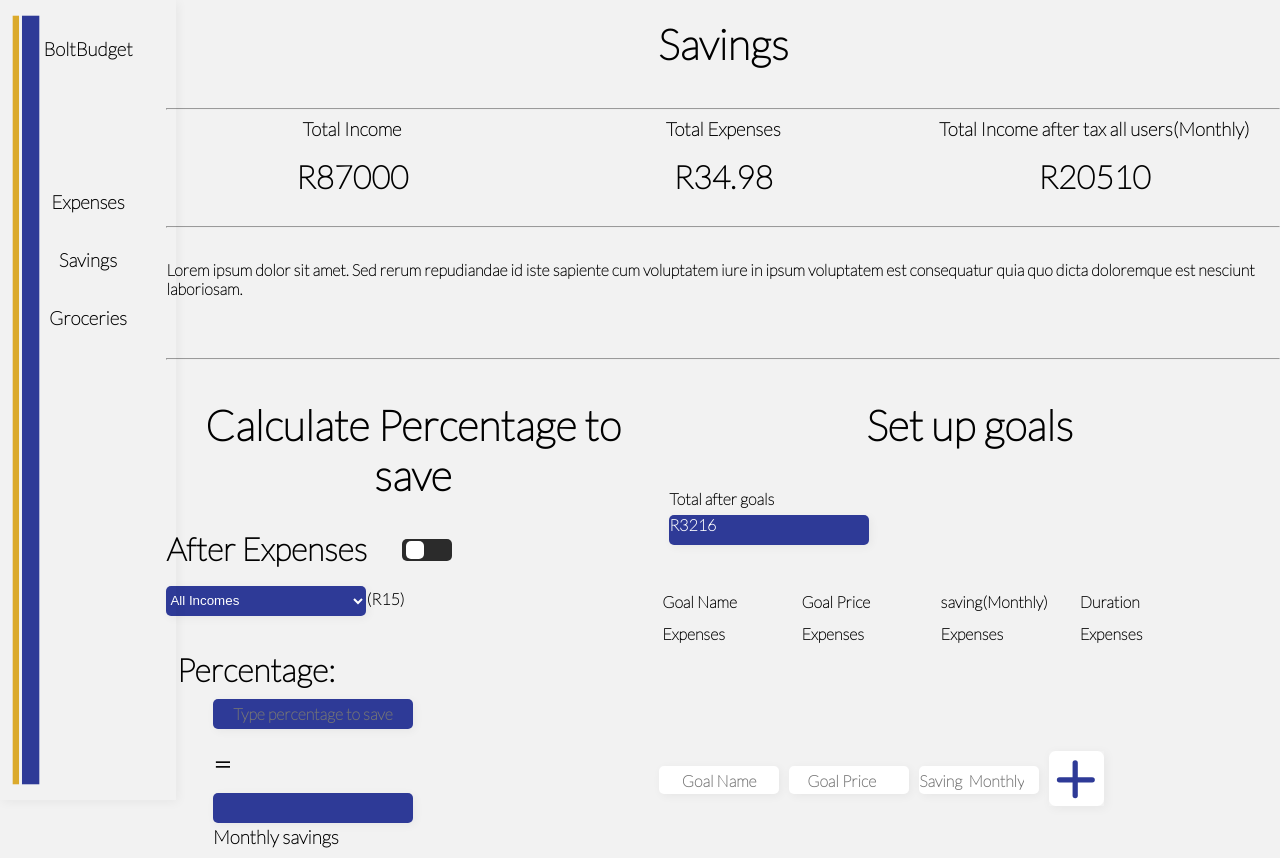
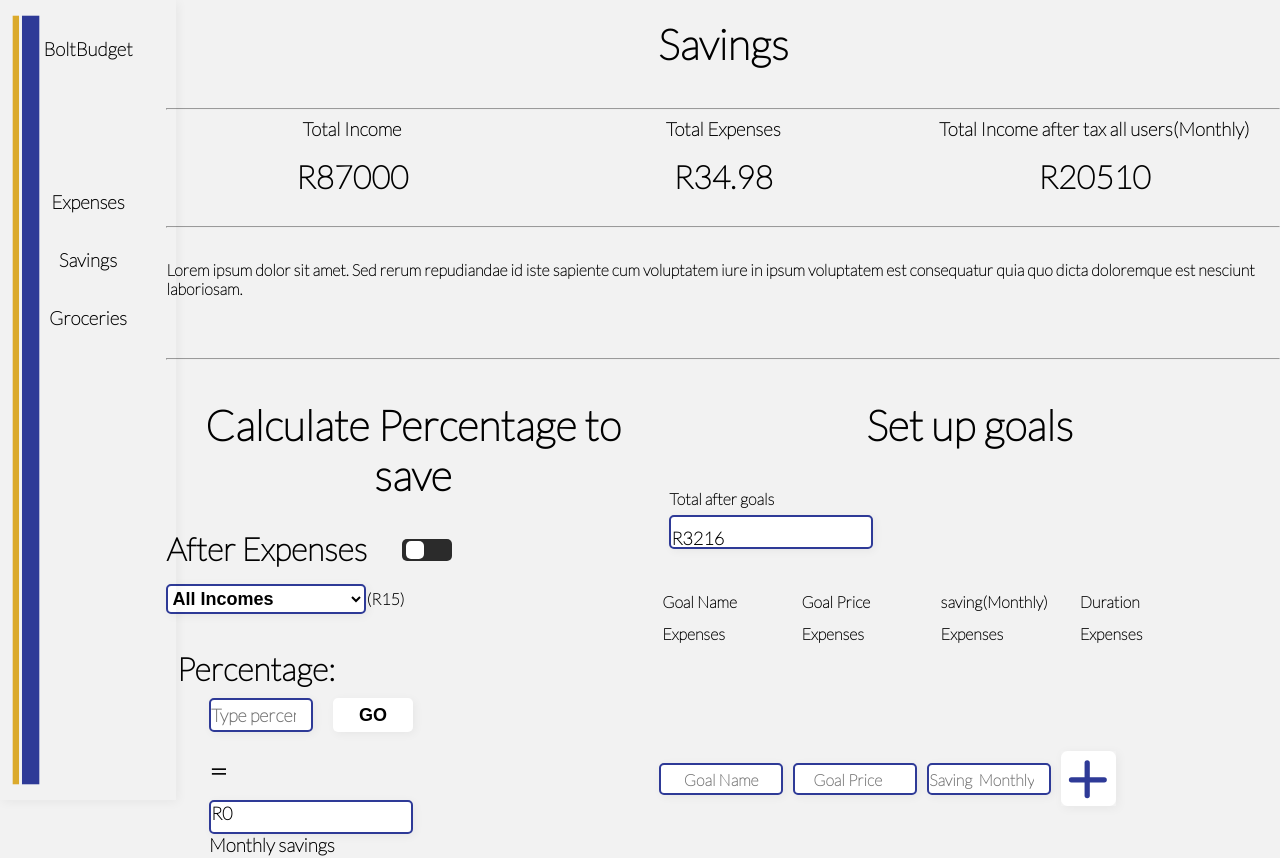
Before and after one commit to EpicBlue1/boltbudget, a React (Create React App) app: page /Savings in a window 1280 px wide. Shown: the top 858 px of the page. Built offline with nearby package versions, Linux system fonts and the light colour scheme.

Commit message:
First 3 Test written
savings Function done

```diff
--- a/src/components/Savings.js
+++ b/src/components/Savings.js
@@ -1,6 +1,24 @@
 import Headsection from './HeadSection';
+import {useState, useEffect} from 'react';
 
 export default function AverageFormatter() {
+
+    const TotalIncome = 40000;
+    const [MonthlySav, setMonthlySav] = useState(0);
+    const [YearlySav, setYearlySav] = useState(0);
+    const [Percentage, setPercentage] = useState("");
+
+    const CalculatePerc = (e) => {
+        e.preventDefault();
+        console.log(Percentage);
+        let yearly = (TotalIncome * 12) * (Percentage / 100);
+        console.log(yearly);
+        setYearlySav(yearly)
+
+        let monthly = TotalIncome * (Percentage / 100);
+        console.log(monthly);
+        setMonthlySav(monthly)
+    }
 
     return (
         <div className="left">
@@ -82,13 +100,16 @@ export default function AverageFormatter() {
 
             <div className='subSectionInfoThree'>
             <h2>Percentage:</h2>
-            <input placeholder="Type percentage to save" className='dropDown floatLeft'/>
+            <div className='SavingInput floatLeft'>
+                <button onClick={CalculatePerc} name='Calc' className='Savings floatLeft'>GO</button>
+                <input type={"number"} value={Percentage} name="percentageVal" aria-label='percentageVal' onChange={(e) => {setPercentage(e.target.value)}} placeholder="Type percentage to save" className='dropDownI floatLeft'/>
+            </div>
             <div className='percentageBlock inline'>
                 <h2>=</h2>
-                <div className='dropDown inline'></div>
+                <div data-testid="MonthlyDisp" className='dropDown inline'>R{MonthlySav}</div>
                 <h3>Monthly savings</h3>
                 <br></br>
-                <div className='dropDown inline'></div>
+                <div data-testid="YearlyDisp" className='dropDown inline'>R{YearlySav}</div>
                 <h3>Yearly savings</h3>
             </div>
             </div>
--- a/src/index.css
+++ b/src/index.css
@@ -87,13 +87,52 @@ h5{
 }
 
 .dropDown{
+  font-size: 18px !important;
+  font-weight: bold !important;
   height: 30px !important;
   width: 200px !important;
   border-radius: 5px !important;
   border: none !important;
-  background-color: #2e3a97;
-  color: white !important;
+  /* background-color: #2e3a97; */
+  background-color: white !important;
+  border: 2px solid #2e3a97 !important;
+  color: black !important;
   box-shadow: 2px 2px 10px 0px rgba(0,0,0,0.05);
+}
+
+.SavingInput{
+  width: 210px;
+  height: 38px;
+}
+
+.dropDownI{
+  font-size: 18px !important;
+  font-weight: bold !important;
+  height: 30px !important;
+  width: 100px !important;
+  border-radius: 5px !important;
+  border: none !important;
+  /* background-color: #2e3a97; */
+  background-color: white !important;
+  border: 2px solid #2e3a97 !important;
+  color: black !important;
+  box-shadow: 2px 2px 10px 0px rgba(0,0,0,0.05);
+}
+
+.Savings{
+  cursor: pointer;
+  font-size: 18px !important;
+  font-weight: bold !important;
+  width: 80px;
+  margin-left: 20px;
+  height: 34px !important;
+  background-color: white !important;
+  border-radius: 5px !important;
+  box-shadow: 2px 2px 10px 0px rgba(0,0,0,0.05);
+}
+
+.Savings:hover{
+  box-shadow: 3px 3px 10px 0px rgba(0,0,0,0.1);
 }
 
 .nav{
@@ -172,8 +211,10 @@ table{
   margin-right: 10px !important;
   width: 120px;
   height: 30px;
-  margin-top: 15px !important;
+  margin-top: 12px !important;
   box-shadow: 2px 2px 10px 0px rgba(0,0,0,0.05);
+  background-color: white !important;
+  border: 2px solid #2e3a97 !important;
 }
 
 .inline{
```
Also changed, not shown: 1 other file (tests, documents, lock files or other folders).
